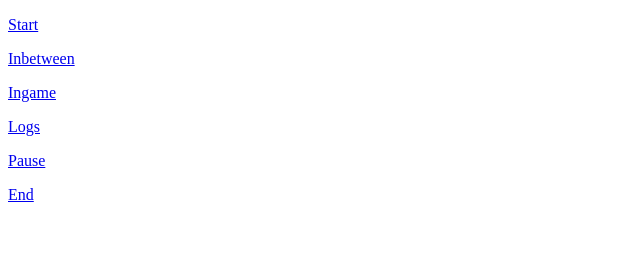
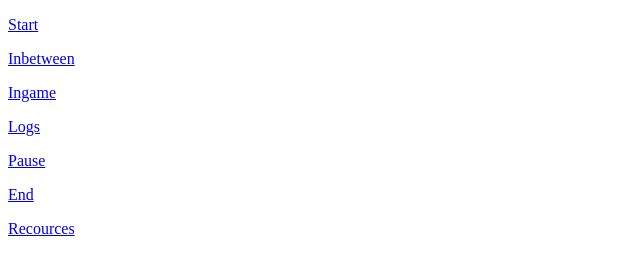
Before and after one commit to KortexTF/TFNewOverlays, a plain HTML site: page index.html in a window 1280 px wide. Shown: the full height of the page, 0-640 px from the left. Drawn offline with Linux system fonts and the light colour scheme.

Commit message:
Add files via upload

```diff
--- a/index.html
+++ b/index.html
@@ -11,5 +11,6 @@
 	  <p><a href="Logs.html">Logs</a></p>
 	  <p><a href="Pause.html">Pause</a></p>
 	  <p><a href="End.html">End</a></p>
+	  <p><a href="https://www.dropbox.com/s/2pwgwd1c9vinnd7/Recources.zip?dl=0">Recources</a></p>
    </body>
 </html>
```
